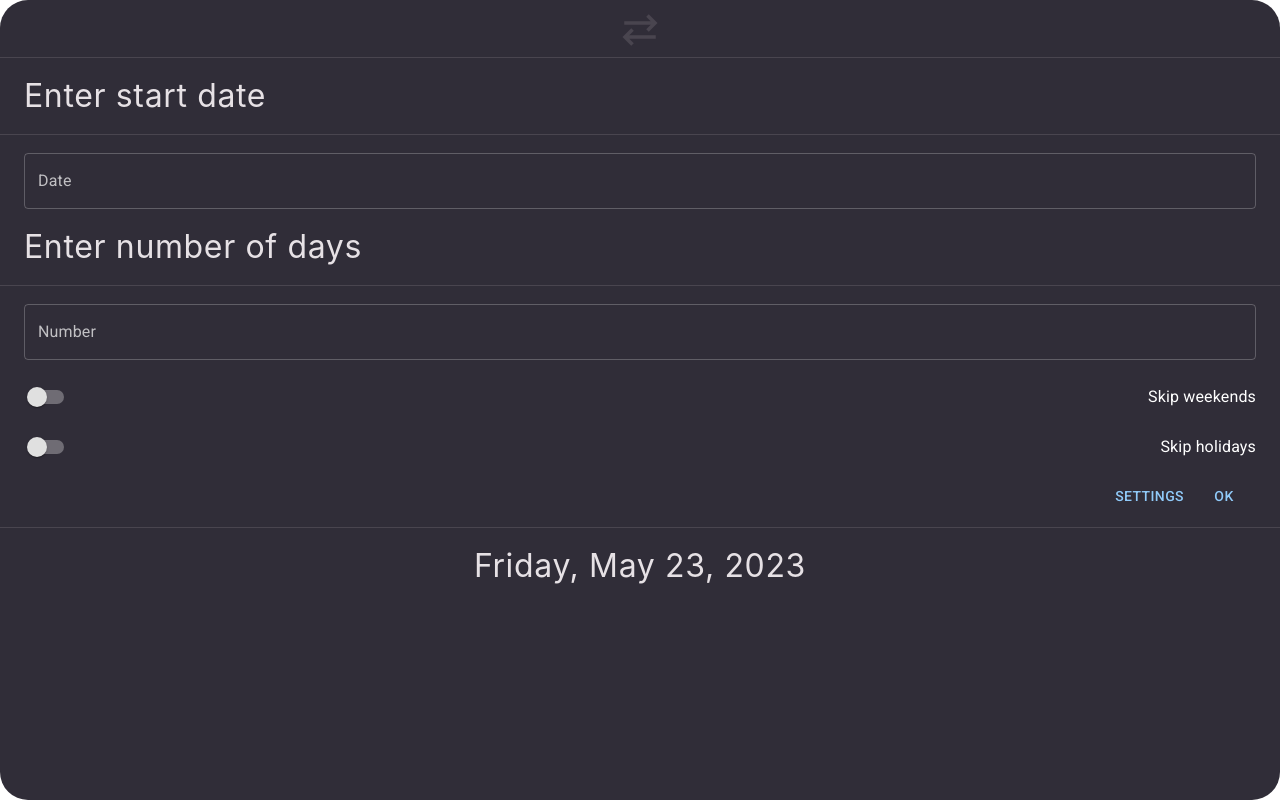
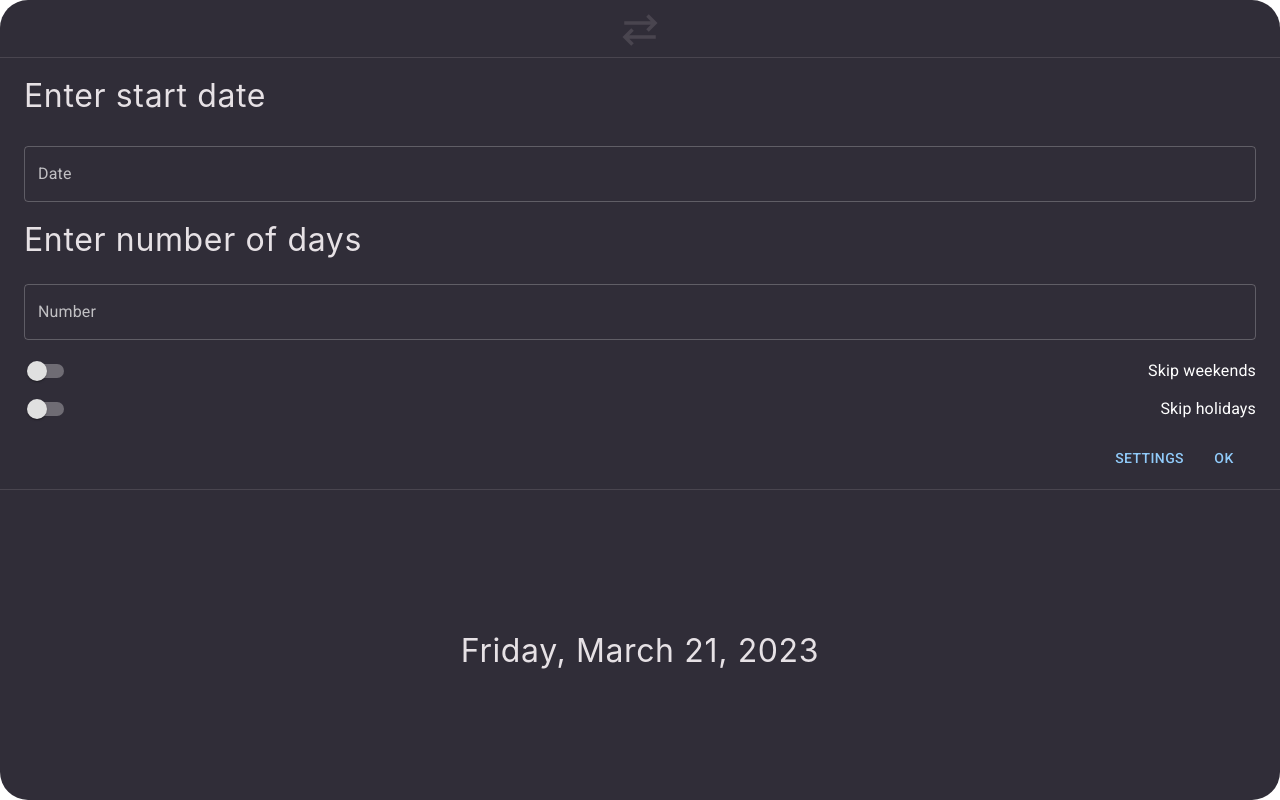
Before and after one commit to dyyllaann/date-calculator, a React (Create React App) app: page / in a window 1280 px wide. Built offline with nearby package versions, Linux system fonts and the light colour scheme.

Commit message:
Restructure HTML and CSS in ToDate.js component to follow best practices more closely.

```diff
--- a/src/App.css
+++ b/src/App.css
@@ -1,5 +1,7 @@
 .App {
   /* width: 360px; */
+  display: flex;
+  flex-direction: column;
   height: 100vh;
   border-radius: 28px;
   background-color: #302d38;
@@ -25,38 +27,34 @@
   margin: 12px 0 9px;
 }
 
-.App-link {
-  color: #61dafb;
+.flex-column {
+  flex: 1;
+  display: flex;
+  flex-direction: column;
 }
 
-h1 {
+.section-title {
   color: #E6E1E5;
   font-size: 2em;
-  text-align: left;
   font-weight: 400;
   letter-spacing: 0.02em;
   line-height: 1.25em;
 }
 
-.inputInput {
-  margin: 18px 24px;
+span.section-title {
+  text-align: left;
+  margin-top: 18px;
+  display: inline-block;
+  width: 100%;
+}
+
+.input-container {
+  margin: 0 24px;
 }
 
 /* Input */
-.inputHeader {
-  border-bottom: 1px solid #49454F;
-}
-
-h1 {
-  margin: 18px 24px;
-}
-
-.input {
+.input-container--input {
   width: 100%;
-}
-
-img {
-  border: none;
 }
 
 /* Mode Button */
@@ -72,7 +70,6 @@ img {
   align-items: center;
   padding: 8px 12px;
   gap: 10px;
-  /* width: 360px; */
   height: 58px;
   border-bottom: 1px solid #49454F;
 }
@@ -85,30 +82,34 @@ img {
   flex-grow: 0;
 }
 
-.optionsContainer {
+.options-container {
   border-bottom: 1px solid #49454F;
+  margin: 12px 0;
 }
 
-.optionsWeekend, .optionsHoliday {
-  margin: 12px 24px 12px 18px;
+.options-container--option {
+  margin: 0 24px 0 18px;
   display: flex;
   align-items: center;
   justify-content: space-between;
 }
 
-.optionsActions {
+.options-container--actions {
   margin: 12px 24px 12px 18px;
   display: flex;
   align-items: center;
   justify-content: flex-end;
 }
 
-.outputContainer {
+.output-container {
+  flex: 1;
   display: flex;
+  text-align: center;
 }
 
-.outputContainer > h1 {
-  margin-bottom: auto;
+
+span.output-container--output {
+  margin: auto 0;
   flex: 1;
   text-align: center;
 }
--- a/src/ToDate.js
+++ b/src/ToDate.js
@@ -22,61 +22,51 @@ const darkTheme = createTheme({
 
 function ToDate() {
   return (
-    <section>
-      <div className="inputContainer">
-        <div className="inputHeader">
-          <h1>Enter start date</h1>
-        </div>
-        <div className="inputInput">
+		<section className="flex-column">
+			<div className="input-container">
+				<span className="section-title">Enter start date</span>
 				<LocalizationProvider dateAdapter={AdapterMoment}>
 					<DatePicker
-              className="input"
+						className="input-container--input"
 						label="Date"
 						value={null}
-              renderInput={(params) => <TextField {...params} />}
+						renderInput={(params) => <TextField {...params} sx={{ mt: 3.75 }} />}
 					/>
 				</LocalizationProvider>
 			</div>
-      </div>
-      <div className="inputContainer">
-        <div className="inputHeader">
-          <h1>Enter number of days</h1>
-        </div>
-        <div className="inputInput">
+			<div className="input-container">
+				<span className="section-title">Enter number of days</span>
 				<TextField
-            className="input"
+					sx={{ mt: 3 }}
+					className="input-container--input"
 					id="outlined-number"
 					label="Number"
 					type="number"
 				/>
 			</div>
+			<div className="options-container">
+				<div className="options-container--option">
+					<Switch />
+					<Typography color="text.primary">Skip weekends</Typography>
 				</div>
-      <div className="optionsContainer">
-        <div className="optionsWeekend">
+				<div className="options-container--option">
 					<Switch />
-          <Typography
-            color="text.primary"
-          >Skip weekends</Typography>
+					<Typography color="text.primary" justifyContent="center">
+						Skip holidays
+					</Typography>
 				</div>
-        <div className="optionsHoliday">
-          <Switch />
-          <Typography
-            color="text.primary"
-            justifyContent="center"
-          >Skip holidays</Typography>
-        </div>
-        <div className="optionsActions">
+				<div className="options-container--actions">
 					<Button className="optionsButton">Settings</Button>
 					<Button className="optionsButton">OK</Button>
 				</div>
 			</div>
-      <div className="outputContainer">
-        <h1>
-          Friday, May 23, 2023
-        </h1>
+			<div className="output-container">
+				<span className="section-title output-container--output">
+					Friday, March 21, 2023
+				</span>
 			</div>
 		</section>
-  )
+	);
 }
 
 export default ToDate;
```
Lines whose indentation alone changed are shown as unchanged.
